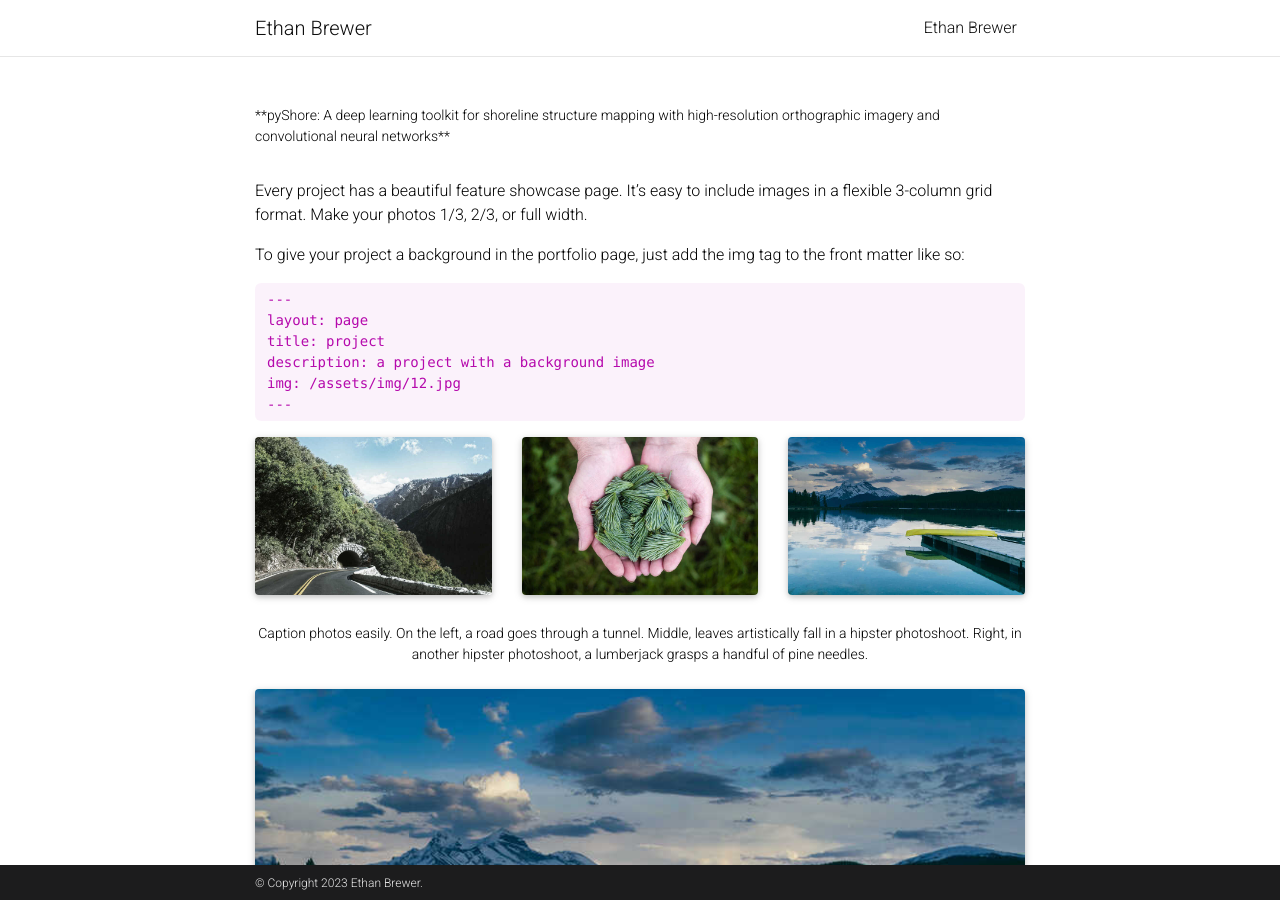
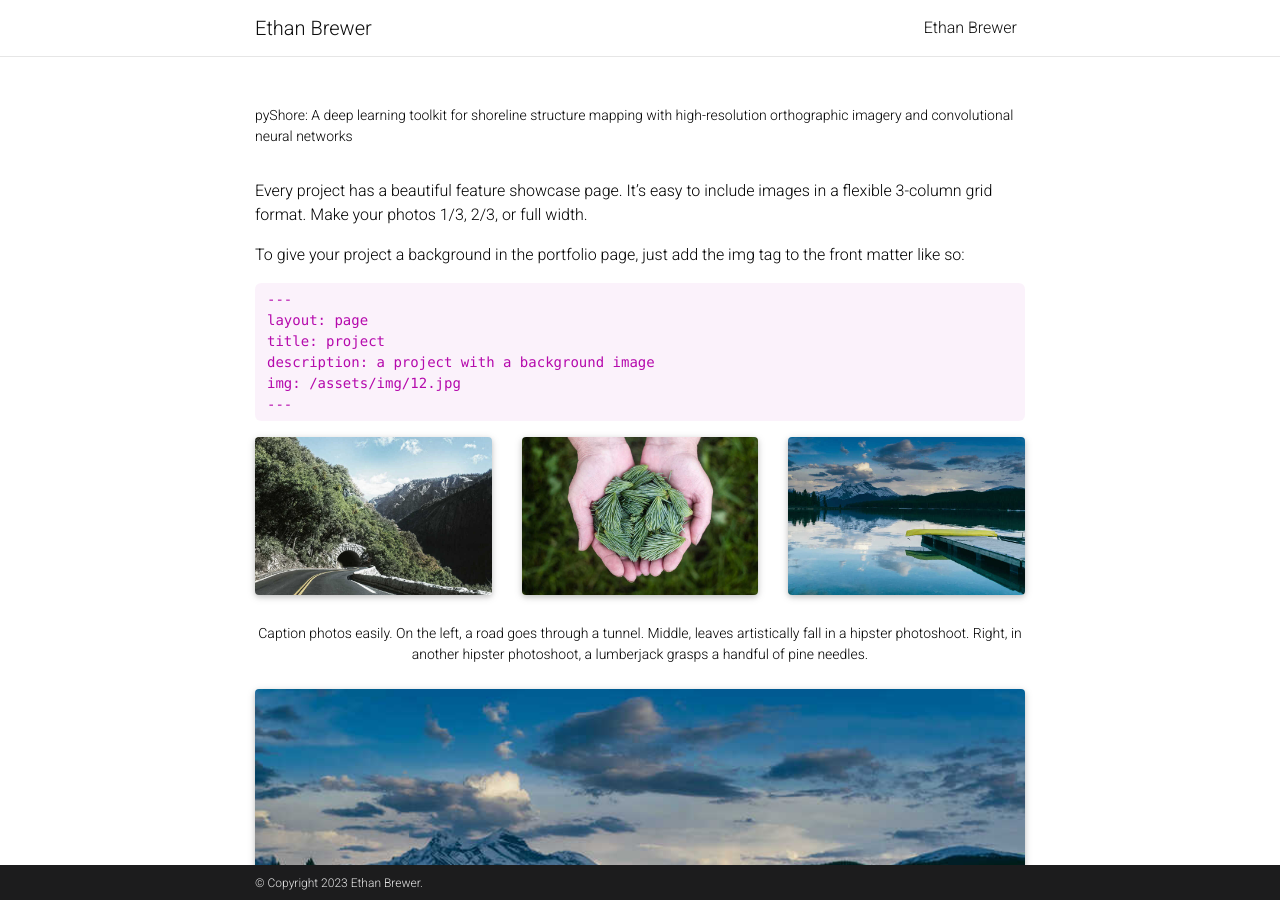
Before and after one commit to EMBrewer/EMBRewer.github.io, a Jekyll site: the page built from _projects/pyshore.md, in a window 1280 px wide and 900 px high. Built offline with Jekyll 4.4.1, drawn with Linux system fonts in a browser that asks for light colours; full-size pictures stand in for the smaller copies a plugin makes; comment, search, counter and statistics services are not loaded; a style sheet for code colours, icons or effects is not loaded.

```diff
--- a/_projects/pyshore.md
+++ b/_projects/pyshore.md
@@ -1,7 +1,7 @@
 ---
 layout: page
 title: ''
-description: '**pyShore: A deep learning toolkit for shoreline structure mapping with high-resolution orthographic imagery and convolutional neural networks**'
+description: 'pyShore: A deep learning toolkit for shoreline structure mapping with high-resolution orthographic imagery and convolutional neural networks'
 img: assets/img/4structure_vis.png
 redirect: https://doi.org/10.1016/j.cageo.2022.105296
 importance: 1
```
